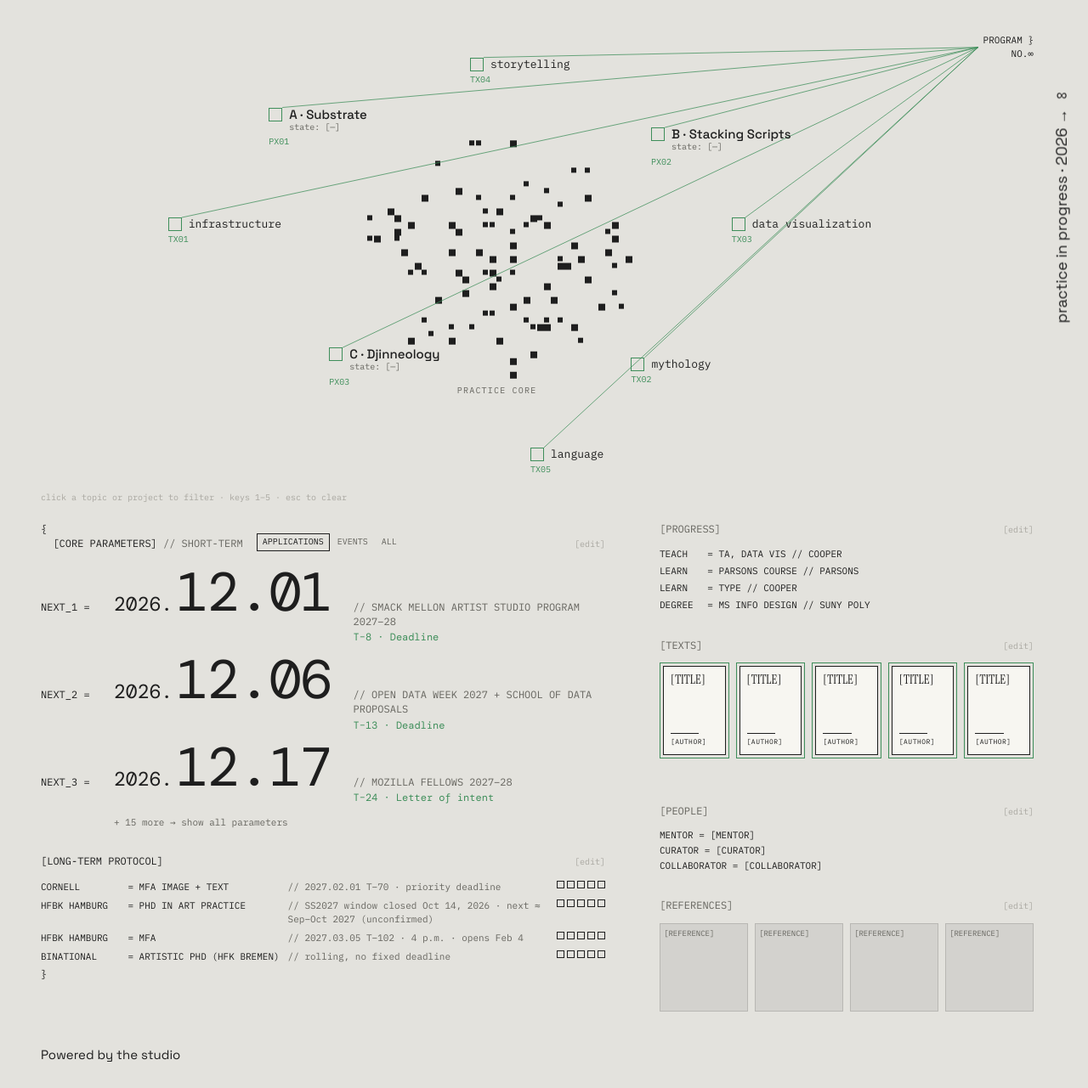
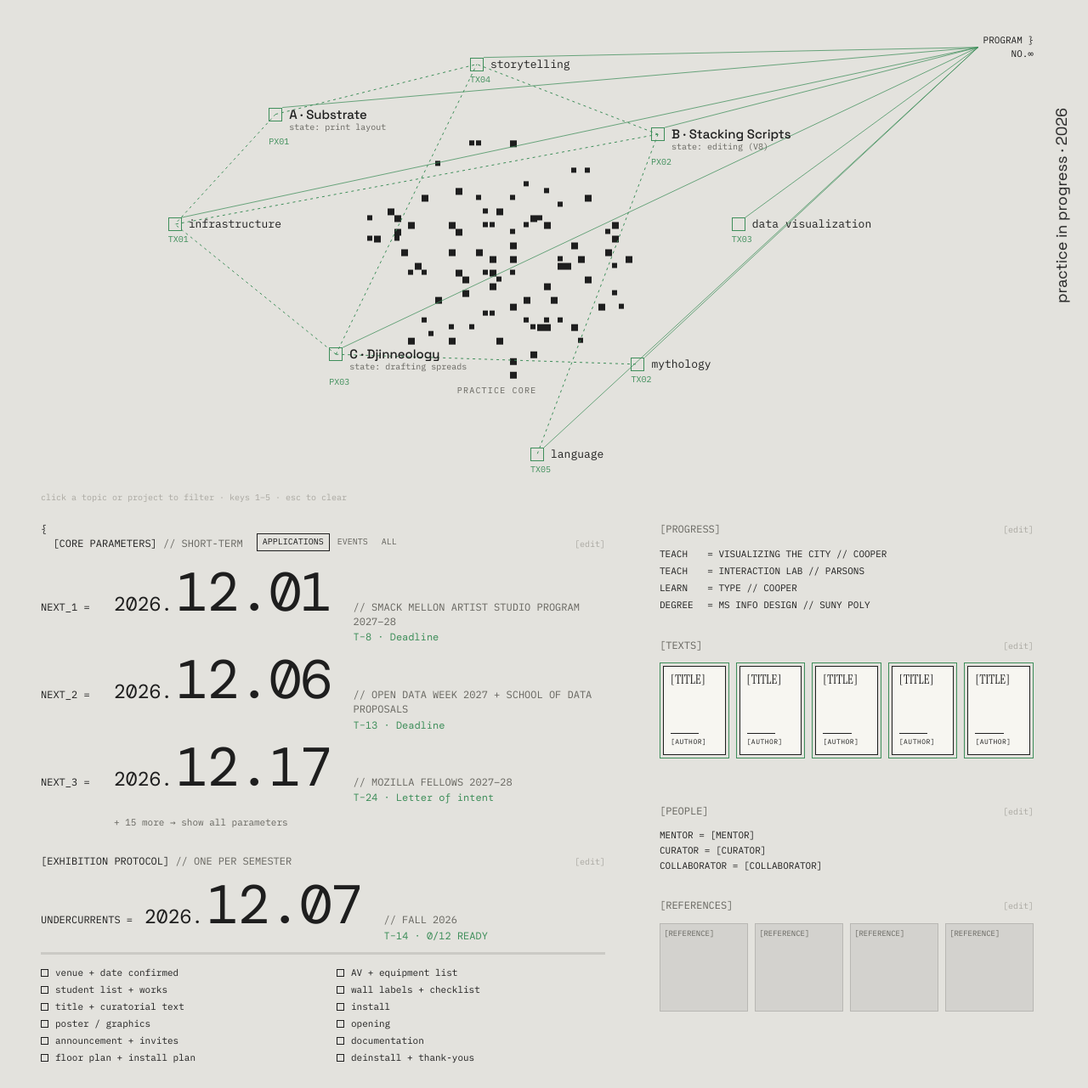
Before and after one commit to silktabrizrug/practiceparameters, a plain HTML site: page index.html in a window 1280 px wide. Shown: the part 158-1439 px from the top of the page at 85% size. Drawn offline with nearby package versions, Linux system fonts and the light colour scheme; a web font is replaced by a local one.

Commit message:
Exhibition protocol (Undercurrents, Dec 7), project topics + states, teaching, tagline
Co-Authored-By: Claude Opus 5.5 <noreply@anthropic.com>
Claude-Session: https://claude.ai/code/session_01HCNJPszKuvDZgG75tR5X2f

```diff
--- a/app.js
+++ b/app.js
@@ -3,7 +3,7 @@
 (() => {
   'use strict';
 
-  const FILES = ['site', 'projects', 'applications', 'longterm', 'progress', 'texts', 'people', 'references'];
+  const FILES = ['site', 'projects', 'applications', 'longterm', 'exhibitions', 'progress', 'texts', 'people', 'references'];
   const D = {};
   const state = { focus: null, type: 'application', showAll: false, showPast: false };
   const $ = (s, r = document) => r.querySelector(s);
@@ -213,6 +213,33 @@
     applyFocus();
   }
 
+
+  /* ---------- exhibitions ---------- */
+  function renderExhibition() {
+    const items = [...D.exhibitions.items].sort((a, b) => (a.date || '').localeCompare(b.date || ''));
+    const next = items.find((e) => e.date && daysUntil(e.date) >= 0) || items[items.length - 1];
+    const past = items.filter((e) => e !== next && e.date && daysUntil(e.date) < 0).reverse();
+    if (!next) { $('#exhibition').innerHTML = '<p class="empty">// no exhibition planned yet</p>'; return; }
+    const [y, m, d] = (next.date || '----').split('-');
+    const done = next.tasks.filter((t) => t.done).length, n = daysUntil(next.date);
+    const meta = [next.semester, next.venue, next.time, next.course].filter(Boolean).map(esc).join(' · ');
+    $('#exhibition').innerHTML = `
+      <div class="ex" data-topics="${esc((next.topics || []).join(' '))}">
+        <div class="ex-row">
+          <span class="lhs">${esc(next.title)} =</span>
+          <span class="date"><span class="yy">${y}.</span><span class="md">${m}.${d}</span></span>
+          <span class="rhs"><span class="nm">// ${meta || 'STUDENT EXHIBITION'}</span>
+            <span class="tm">${tLabel(n)} · ${done}/${next.tasks.length} READY</span></span>
+        </div>
+        <div class="ex-bar" role="progressbar" aria-valuemin="0" aria-valuemax="${next.tasks.length}" aria-valuenow="${done}"><span style="width:${next.tasks.length ? (done / next.tasks.length) * 100 : 0}%"></span></div>
+        <ol class="ex-tasks">${next.tasks.map((t) => {
+          const due = t.due ? ` <span class="muted">// ${esc(t.due.slice(5).replace('-', '.'))} ${tLabel(daysUntil(t.due))}</span>` : '';
+          return `<li class="${t.done ? 'done' : ''}"><i aria-hidden="true"></i>${esc(t.label)}${due}</li>`;
+        }).join('')}</ol>
+        ${past.length ? `<p class="ex-past">PAST: ${past.map((e) => `${esc(e.title)} (${esc(e.semester || e.date)})`).join(' · ')}</p>` : ''}
+      </div>`;
+  }
+
   /* ---------- long-term ---------- */
   function renderProtocol() {
     const labels = D.longterm.stepLabels;
@@ -326,7 +353,7 @@
 
   /* ---------- boot ---------- */
   load().then(() => {
-    renderHead(); renderMap(); renderNext(); renderProtocol(); renderRight(); renderTable(); bind(); startCore();
+    renderHead(); renderMap(); renderNext(); renderExhibition(); renderProtocol(); renderRight(); renderTable(); bind(); startCore();
     if (location.hash.length > 1) setFocus(decodeURIComponent(location.hash.slice(1)));
     setInterval(tickConfig, 1000);
     document.fonts && document.fonts.ready.then(drawWires);
--- /dev/null
+++ b/data/exhibitions.json
@@ -0,0 +1,78 @@
+{
+  "_about": "Student exhibitions, one per semester. tasks: planning checklist (done true/false, due YYYY-MM-DD or null). The next upcoming exhibition is shown large; past ones are listed below it.",
+  "items": [
+    {
+      "id": "undercurrents-fa26",
+      "title": "UNDERCURRENTS",
+      "semester": "FALL 2026",
+      "date": "2026-12-07",
+      "time": null,
+      "venue": null,
+      "course": null,
+      "link": null,
+      "topics": [],
+      "tasks": [
+        {
+          "label": "venue + date confirmed",
+          "due": null,
+          "done": false
+        },
+        {
+          "label": "student list + works",
+          "due": null,
+          "done": false
+        },
+        {
+          "label": "title + curatorial text",
+          "due": null,
+          "done": false
+        },
+        {
+          "label": "poster / graphics",
+          "due": null,
+          "done": false
+        },
+        {
+          "label": "announcement + invites",
+          "due": null,
+          "done": false
+        },
+        {
+          "label": "floor plan + install plan",
+          "due": null,
+          "done": false
+        },
+        {
+          "label": "AV + equipment list",
+          "due": null,
+          "done": false
+        },
+        {
+          "label": "wall labels + checklist",
+          "due": null,
+          "done": false
+        },
+        {
+          "label": "install",
+          "due": null,
+          "done": false
+        },
+        {
+          "label": "opening",
+          "due": null,
+          "done": false
+        },
+        {
+          "label": "documentation",
+          "due": null,
+          "done": false
+        },
+        {
+          "label": "deinstall + thank-yous",
+          "due": null,
+          "done": false
+        }
+      ]
+    }
+  ]
+}
--- a/data/progress.json
+++ b/data/progress.json
@@ -1,9 +1,44 @@
 {
   "_about": "Current progress. kind: TEACH | LEARN | DEGREE. progress: 0–100 or null.",
   "items": [
-    { "id": "cooper-dataviz-ta", "kind": "TEACH",  "name": "TA, DATA VIS",       "where": "COOPER",    "progress": null, "topics": ["TX03"] },
-    { "id": "parsons-course",    "kind": "LEARN",  "name": "PARSONS COURSE",     "where": "PARSONS",   "progress": null, "topics": [] },
-    { "id": "cooper-type",       "kind": "LEARN",  "name": "TYPE",               "where": "COOPER",    "progress": null, "topics": ["TX05"] },
-    { "id": "suny-poly-ms",      "kind": "DEGREE", "name": "MS INFO DESIGN",     "where": "SUNY POLY", "progress": null, "topics": ["TX03"] }
+    {
+      "id": "cooper-visualizing-city",
+      "kind": "TEACH",
+      "name": "VISUALIZING THE CITY",
+      "where": "COOPER",
+      "progress": null,
+      "topics": [
+        "TX03",
+        "TX01"
+      ]
+    },
+    {
+      "id": "parsons-interaction-lab",
+      "kind": "TEACH",
+      "name": "INTERACTION LAB",
+      "where": "PARSONS",
+      "progress": null,
+      "topics": []
+    },
+    {
+      "id": "cooper-type",
+      "kind": "LEARN",
+      "name": "TYPE",
+      "where": "COOPER",
+      "progress": null,
+      "topics": [
+        "TX05"
+      ]
+    },
+    {
+      "id": "suny-poly-ms",
+      "kind": "DEGREE",
+      "name": "MS INFO DESIGN",
+      "where": "SUNY POLY",
+      "progress": null,
+      "topics": [
+        "TX03"
+      ]
+    }
   ]
 }
--- a/data/projects.json
+++ b/data/projects.json
@@ -1,8 +1,58 @@
 {
-  "_about": "Active projects. state: idea | researching | producing | editing | showing | paused. topics: which TX ids this project touches (draws the lines on the map). pos = callout position on the map in % [x, y].",
+  "_about": "Active projects. state: idea | researching | producing | editing | showing | paused. topics: which TX ids this project touches (draws the lines on the map). pos = callout position on the map in % [x, y]. state was read from the Figma files on 2026-11-23: correct it if wrong.",
   "items": [
-    { "id": "PX01", "key": "A", "name": "Substrate",        "state": null, "next": null, "topics": [], "pos": [24, 22], "link": null, "notes": null },
-    { "id": "PX02", "key": "B", "name": "Stacking Scripts", "state": null, "next": null, "topics": [], "pos": [62, 26], "link": null, "notes": null },
-    { "id": "PX03", "key": "C", "name": "Djinneology",      "state": null, "next": null, "topics": [], "pos": [30, 70], "link": null, "notes": null }
+    {
+      "id": "PX01",
+      "key": "A",
+      "name": "Substrate",
+      "state": "print layout",
+      "next": null,
+      "topics": [
+        "TX01",
+        "TX04"
+      ],
+      "pos": [
+        24,
+        22
+      ],
+      "link": null,
+      "notes": "AI as a geological + political project: land, silicon, data centers, resistance, permacomputing. Print spreads (8×8)."
+    },
+    {
+      "id": "PX02",
+      "key": "B",
+      "name": "Stacking Scripts",
+      "state": "editing (V8)",
+      "next": null,
+      "topics": [
+        "TX05",
+        "TX01",
+        "TX04"
+      ],
+      "pos": [
+        62,
+        26
+      ],
+      "link": null,
+      "notes": "Arabic script, Unicode and digital colonialism: from metal type to keyboards to platforms, as a timeline."
+    },
+    {
+      "id": "PX03",
+      "key": "C",
+      "name": "Djinneology",
+      "state": "drafting spreads",
+      "next": null,
+      "topics": [
+        "TX02",
+        "TX01",
+        "TX04"
+      ],
+      "pos": [
+        30,
+        70
+      ],
+      "link": null,
+      "notes": "An index of jinn guarding the earth’s extraction sites: copper, cobalt, lithium, quartz, bauxite."
+    }
   ]
 }
--- a/data/site.json
+++ b/data/site.json
@@ -5,13 +5,48 @@
   "artist": "TANDIS",
   "repo": "silktabrizrug/practiceparameters",
   "branch": "main",
-  "tagline": "practice in progress · 2026 → ∞",
+  "tagline": "practice in progress · 2026",
   "footer": "Powered by the studio",
   "topics": [
-    { "id": "TX01", "name": "infrastructure",     "pos": [14, 44] },
-    { "id": "TX02", "name": "mythology",          "pos": [60, 72] },
-    { "id": "TX03", "name": "data visualization", "pos": [70, 44] },
-    { "id": "TX04", "name": "storytelling",       "pos": [44, 12] },
-    { "id": "TX05", "name": "language",           "pos": [50, 90] }
+    {
+      "id": "TX01",
+      "name": "infrastructure",
+      "pos": [
+        14,
+        44
+      ]
+    },
+    {
+      "id": "TX02",
+      "name": "mythology",
+      "pos": [
+        60,
+        72
+      ]
+    },
+    {
+      "id": "TX03",
+      "name": "data visualization",
+      "pos": [
+        70,
+        44
+      ]
+    },
+    {
+      "id": "TX04",
+      "name": "storytelling",
+      "pos": [
+        44,
+        12
+      ]
+    },
+    {
+      "id": "TX05",
+      "name": "language",
+      "pos": [
+        50,
+        90
+      ]
+    }
   ]
 }
--- a/index.html
+++ b/index.html
@@ -50,6 +50,14 @@
         </div>
         <ol class="next" id="next"></ol>
         <button class="more" id="moreBtn" aria-expanded="false" aria-controls="allParams"></button>
+      </section>
+
+      <section class="block" id="exhib" aria-labelledby="exH">
+        <div class="block-head">
+          <h2 id="exH">[EXHIBITION PROTOCOL] <span class="muted">// ONE PER SEMESTER</span></h2>
+          <a class="edit" data-file="exhibitions.json">[edit]</a>
+        </div>
+        <div id="exhibition"></div>
       </section>
 
       <section class="block" id="long" aria-labelledby="longH">
--- a/style.css
+++ b/style.css
@@ -86,6 +86,24 @@ h2{font-family:var(--mono);font-weight:400;font-size:12px;margin:0;color:var(--i
 .more{margin:8px 0 0 86px;font-size:11px;color:var(--muted)}
 .more:hover{color:var(--green)}
 
+/* exhibition */
+.ex-row{display:grid;grid-template-columns:auto auto 1fr;align-items:baseline;gap:0 14px}
+.ex-row .lhs{font-size:12px}
+.ex-row .date{display:flex;align-items:baseline;gap:4px;white-space:nowrap}
+.ex-row .yy{font-family:var(--dmono);font-size:clamp(16px,1.8vw,24px)}
+.ex-row .md{font-family:var(--dmono);font-weight:300;font-size:clamp(40px,5vw,64px);letter-spacing:-.03em;line-height:1}
+.ex-row .rhs{display:flex;flex-direction:column;gap:2px;padding-left:12px;min-width:0}
+.ex-row .nm{font-size:12px;color:var(--muted)}
+.ex-row .tm{font-size:12px;color:var(--green);font-family:var(--dmono)}
+.ex-bar{height:3px;background:rgba(30,30,30,.12);margin:10px 0 12px}
+.ex-bar span{display:block;height:100%;background:var(--green)}
+.ex-tasks{list-style:none;margin:0;padding:0;columns:2;column-gap:32px;font-size:11px}
+.ex-tasks li{display:flex;gap:8px;align-items:center;padding:2px 0;break-inside:avoid}
+.ex-tasks i{width:9px;height:9px;border:1px solid var(--ink);flex:none}
+.ex-tasks li.done{color:var(--faint);text-decoration:line-through}
+.ex-tasks li.done i{background:var(--green);border-color:var(--green)}
+.ex-past{font-size:11px;color:var(--muted);margin:10px 0 0}
+
 /* protocol */
 .protocol{list-style:none;margin:0;padding:0}
 .protocol li>button{display:grid;grid-template-columns:14ch 27ch 1fr auto;gap:10px;width:100%;text-align:left;padding:3px 0;font-size:11px}
@@ -166,5 +184,8 @@ tr.past{color:var(--faint)}
   .protocol li>button{grid-template-columns:auto 1fr auto}
   .protocol li>button .prog,.protocol li>button .dl{display:none}
   .protocol .detail{padding-left:0}
+  .ex-row{grid-template-columns:auto 1fr}
+  .ex-row .rhs{grid-column:1/3;padding-left:0}
+  .ex-tasks{columns:1}
 }
 @media (prefers-reduced-motion:reduce){*{transition:none!important}}
```
